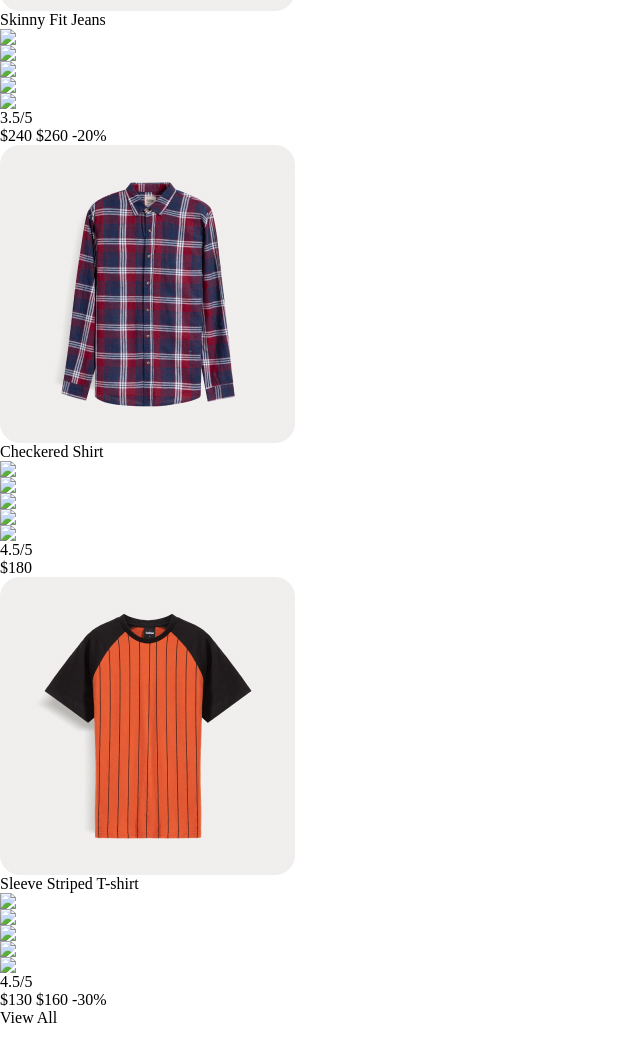
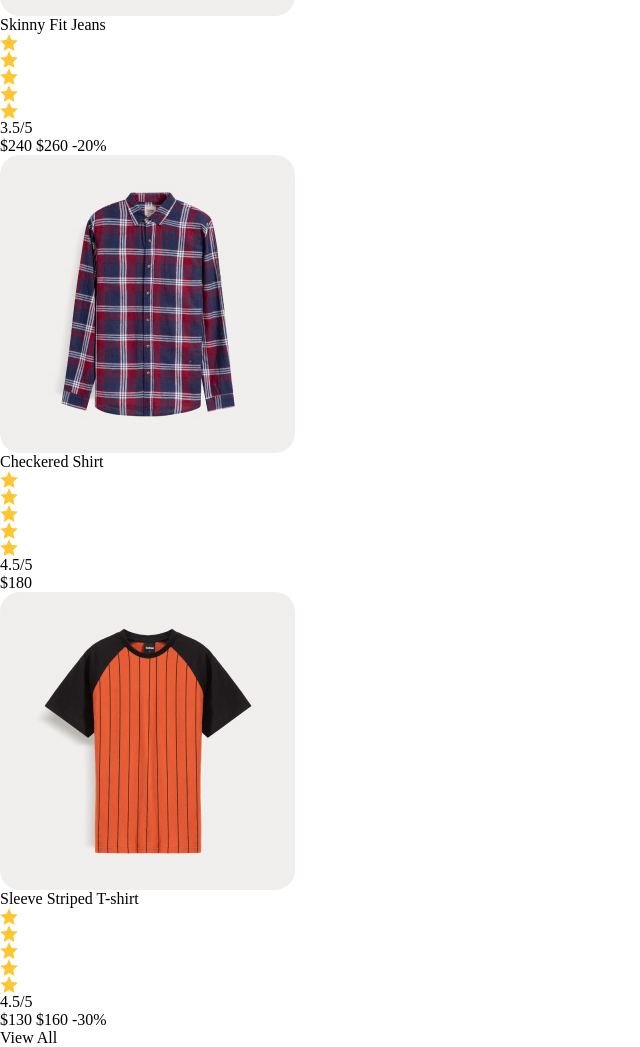
Before and after one commit to Kouk02/Shop.Co-project, a website: page index.html in a window 1280 px wide. Shown: the part 2577-3624 px from the top of the page, without its empty margins (0-640 px from the left). Drawn offline with Linux system fonts and the light colour scheme; files that its build step writes are made by us from their sources; the site is published under a folder, as on GitHub Pages, so addresses that start at the root find nothing.

Commit message:
Fix
Fix png star-rating

```diff
--- a/home-page.html
+++ b/home-page.html
@@ -89,11 +89,11 @@
                 />
                 <span class="name-product-item">T-shirt with Tape Details</span>
                 <div class="rating-container">
-                  <img class="star-rating-one star-rating" src="/images/star-rating.png" />
-                  <img class="star-rating-one star-rating" src="/images/star-rating.png" />
-                  <img class="star-rating-one star-rating" src="/images/star-rating.png" />
-                  <img class="star-rating-one star-rating" src="/images/star-rating.png" />
-                  <img class="star-rating-one star-rating" src="/images/star-rating.png" />
+                  <img class="star-rating-four star-rating" src="./images/star-rating.png" />
+                  <img class="star-rating-four star-rating" src="./images/star-rating.png" />
+                  <img class="star-rating-four star-rating" src="./images/star-rating.png" />
+                  <img class="star-rating-four star-rating" src="./images/star-rating.png" />
+                  <img class="star-rating-four star-rating" src="./images/star-rating.png" />
                   <span class="rating-text-item">4.5/5</span>
                 </div>
                 <div class="product-price-container"></div>
@@ -105,11 +105,11 @@
                 <img class="image-product-item" src="./images/product/SKINNY FIT JEANS.jpg" />
                 <span class="name-product-item">Skinny Fit Jeans</span>
                 <div class="rating-container">
-                  <img class="star-rating-two star-rating" src="/images/star-rating.png" />
-                  <img class="star-rating-two star-rating" src="/images/star-rating.png" />
-                  <img class="star-rating-two star-rating" src="/images/star-rating.png" />
-                  <img class="star-rating-two star-rating" src="/images/star-rating.png" />
-                  <img class="star-rating-two star-rating" src="/images/star-rating.png" />
+                  <img class="star-rating-four star-rating" src="./images/star-rating.png" />
+                  <img class="star-rating-four star-rating" src="./images/star-rating.png" />
+                  <img class="star-rating-four star-rating" src="./images/star-rating.png" />
+                  <img class="star-rating-four star-rating" src="./images/star-rating.png" />
+                  <img class="star-rating-four star-rating" src="./images/star-rating.png" />
                   <span class="rating-text-item">3.5/5</span>
                 </div>
                <div class="product-price-container">
@@ -125,11 +125,11 @@
                 <img class="image-product-item" src="./images/product/CHECKERED SHIRT.jpg" />
                 <span class="name-product-item">Checkered Shirt</span>
                 <div class="rating-container">
-                  <img class="star-rating-three star-rating" src="/images/star-rating.png" />
-                  <img class="star-rating-three star-rating" src="/images/star-rating.png" />
-                  <img class="star-rating-three star-rating" src="/images/star-rating.png" />
-                  <img class="star-rating-three star-rating" src="/images/star-rating.png" />
-                  <img class="star-rating-three star-rating" src="/images/star-rating.png" />
+                  <img class="star-rating-four star-rating" src="./images/star-rating.png" />
+                  <img class="star-rating-four star-rating" src="./images/star-rating.png" />
+                  <img class="star-rating-four star-rating" src="./images/star-rating.png" />
+                  <img class="star-rating-four star-rating" src="./images/star-rating.png" />
+                  <img class="star-rating-four star-rating" src="./images/star-rating.png" />
                   <span class="rating-text-item">4.5/5</span>
                 </div>
                 <div class="product-price-container">
@@ -142,11 +142,11 @@
                 <img class="image-product-item" src="./images/product/SLEEVE STRIPED T-SHIRT.jpg" />
                 <span class="name-product-item">Sleeve Striped T-shirt</span>
                 <div class="rating-container">
-                  <img class="star-rating-four star-rating" src="/images/star-rating.png" />
-                  <img class="star-rating-four star-rating" src="/images/star-rating.png" />
-                  <img class="star-rating-four star-rating" src="/images/star-rating.png" />
-                  <img class="star-rating-four star-rating" src="/images/star-rating.png" />
-                  <img class="star-rating-four star-rating" src="/images/star-rating.png" />
+                  <img class="star-rating-four star-rating" src="./images/star-rating.png" />
+                  <img class="star-rating-four star-rating" src="./images/star-rating.png" />
+                  <img class="star-rating-four star-rating" src="./images/star-rating.png" />
+                  <img class="star-rating-four star-rating" src="./images/star-rating.png" />
+                  <img class="star-rating-four star-rating" src="./images/star-rating.png" />
                   <span class="rating-text-item">4.5/5</span>
                 </div>
                 <div class="product-price-container">
@@ -163,5 +163,6 @@
         <button class="button-new-arrivals" type="button">View All</button>
       </section>
     </div>
+    <script defer src="./js/new-arrivals-slider.js"></script>
   </body>
 </html>
--- a/index.html
+++ b/index.html
@@ -78,6 +78,5 @@
     </header>
     <div id="content" class="container"></div>
     <script defer src="./js/pageLoader.js"></script>
-    <script src="new-arrivals-slider.js"></script>
   </body>
 </html>
--- a/scss/mobile.scss
+++ b/scss/mobile.scss
@@ -292,7 +292,7 @@
     align-items: center;
     padding: 32px 0px 24px 0px;
     flex-wrap: wrap;
-    overflow: hidden;
+
 }
 .image-product-item{
     max-width: 198px;
```
Also changed, not shown: css/styles.css, 1 other file.
